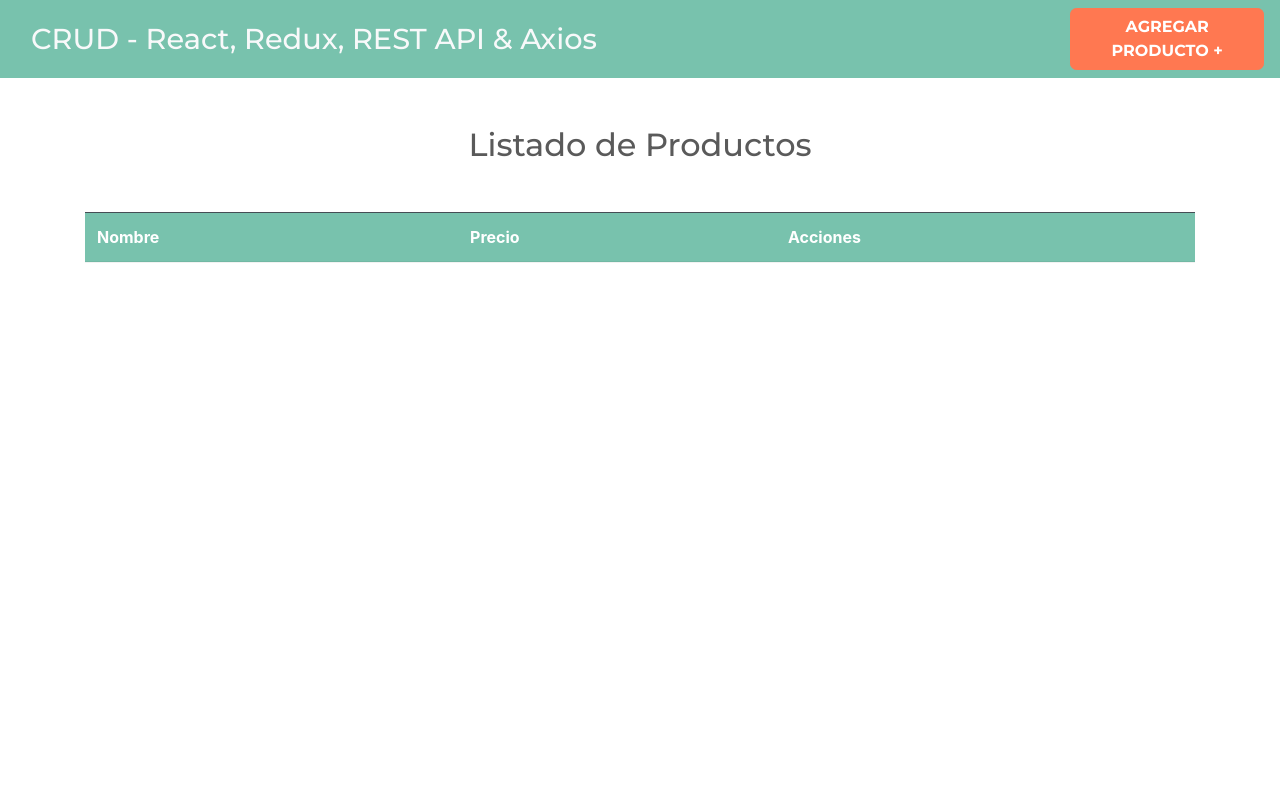
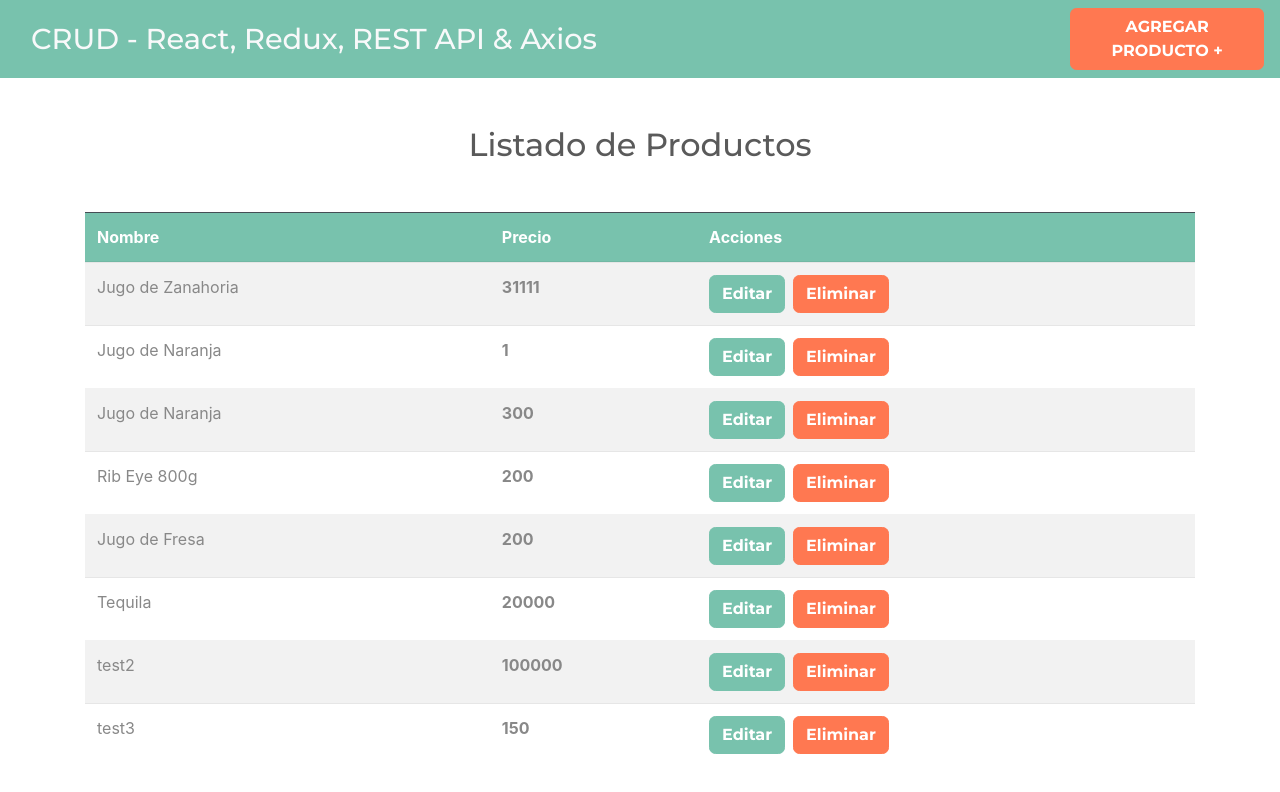
Before and after one commit to AttilioGiglio/shopping_list_redux, a React (Create React App) app: page / in a window 1280 px wide. Shown: the top 792 px of the page. Built offline with nearby package versions, Linux system fonts and the light colour scheme; data requests are answered from the project's data file.

Commit message:
mostrando productos en la intefaz

```diff
--- /dev/null
+++ b/src/components/producto.js
@@ -0,0 +1,18 @@
+import React from 'react';
+import { Link } from 'react-router-dom';
+
+const Producto = ({producto}) => {
+    const { nombre, precio, id } = producto;
+    return (
+        <tr>
+            <td>{nombre}</td>
+            <td><span className='font-weight-bold'>{precio}</span></td>
+            <td className='acciones'>
+            <Link to={`/productos/editar/${id}`} className='btn btn-primary mr-2' >Editar</Link>
+            <button type='button' className='btn btn-danger'> Eliminar </button>
+            </td>
+        </tr>
+    )
+}
+
+export default Producto
--- a/src/components/productos.js
+++ b/src/components/productos.js
@@ -1,5 +1,5 @@
 import React, { Fragment, useEffect } from 'react';
-
+import Producto from './producto'
 // redux
 import { useSelector, useDispatch } from 'react-redux';
 import { obtenerProductosAction } from '../actions/producto_actions';
@@ -17,6 +17,9 @@
 
     }, [])
 
+    const productos = useSelector( state => state.productos.productos );
+    console.log(productos)
+
     return (
         <Fragment>
        <h2 className='text-center my-5'>Listado de Productos</h2>
@@ -28,6 +31,16 @@
             <th scope='col'>Acciones</th>
         </tr>
        </thead>
+       <tbody>
+       {productos.length === 0 ? 'No hay productos' : (
+           productos.map(producto => (
+               <Producto
+               key={producto.id}
+               producto={producto}
+               />
+           ))
+       )}
+       </tbody>
        </table>
         </Fragment>
     )
```
